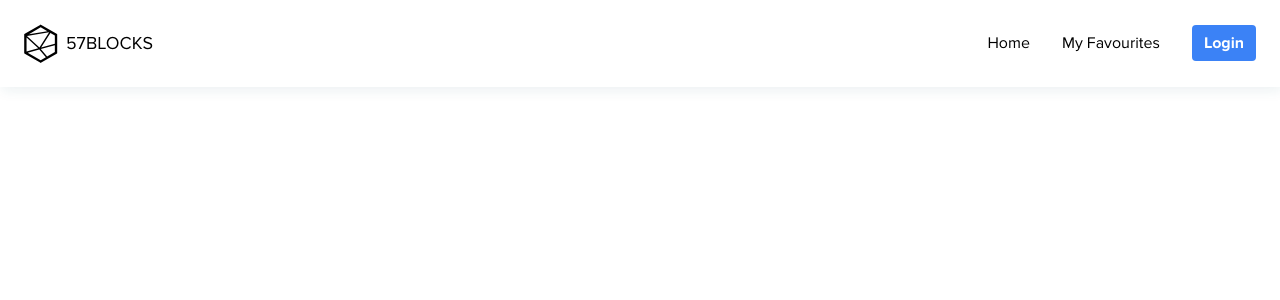
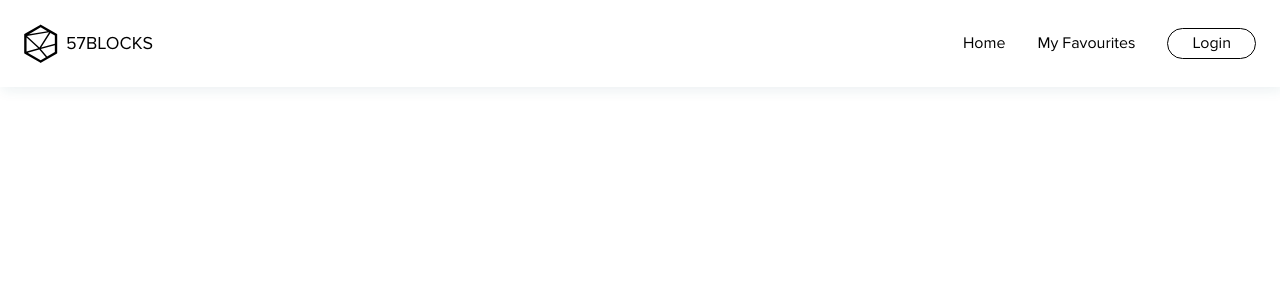
Before and after one commit to CarlosGMI/57BlocksTest, a Nuxt app: page / in a window 1280 px wide. Shown: the top 300 px of the page. Built offline with nearby package versions, Linux system fonts and the light colour scheme.

Commit message:
Add basic buttons styles

```diff
--- /dev/null
+++ b/assets/styles/core/buttons.css
@@ -0,0 +1,17 @@
+.btn {
+  -webkit-transition: all 0.25s;
+  text-decoration: none;
+  display: inline-block;
+  text-align: center;
+}
+
+.btn--small {
+  padding: 2.4px 24px;
+}
+
+.btn--secondary {
+  background: theme('colors.white');
+  color: theme('colors.black');
+  border: 1px solid theme('colors.black');
+  border-radius: 1rem;
+}
--- a/assets/styles/index.css
+++ b/assets/styles/index.css
@@ -1,3 +1,4 @@
 @import './core/utilities.css';
 @import './core/fonts.css';
 @import './core/typography.css';
+@import './core/buttons.css';
--- a/components/Navbar/Navbar.vue
+++ b/components/Navbar/Navbar.vue
@@ -13,7 +13,9 @@
 
       <!-- Navbar -->
       <div class="hidden md:block">
-        <NavbarNavigation list-classes="flex space-x-8 text-regular" />
+        <NavbarNavigation
+          list-classes="flex items-center space-x-8 text-regular"
+        />
       </div>
 
       <!-- Dark Background Transition -->
--- a/components/Navbar/NavbarNavigation.vue
+++ b/components/Navbar/NavbarNavigation.vue
@@ -12,7 +12,7 @@
     <li>
       <nuxt-link
         @click="$emit('itemClicked')"
-        class="cta bg-blue-500 hover:bg-blue-600 px-3 py-2 rounded text-white font-semibold"
+        class="btn btn--small btn--secondary"
         :class="buttonClasses"
         to="/login"
       >
--- a/tailwind.config.js
+++ b/tailwind.config.js
@@ -24,22 +24,9 @@ module.exports = {
         mini: '0.75rem',
       },
       colors: {
-        colgate: '#F50005',
+        black: '#000000',
         white: '#FFFFFF',
-        charcoal: '#595655',
-        brick: '#8F1F1D',
-        monza: '#D6090C',
-        alabaster: '#F9F9F9',
-        seashell: '#F1F1F1',
-        titan: '#EEEEEE',
-        gallery: '#777574',
-        valerie: '#FEE5E6',
-        ruby: '#D6090C',
-        'light-gray': '#EAEAEA',
-        'charcoal-light-rgba': 'rgba(89, 86, 85, 0.1)',
-        'charcoal-dark-rgba': 'rgba(89, 86, 85, 0.8)',
-        'white-dark-rgba': 'rgba(255, 255, 255, 0.9)',
-        'white-light-rgba': 'rgba(255, 255, 255, 0.1)',
+        'black-light-rgba': 'rgba(0,0,0,.8)',
       },
     },
   },
```
